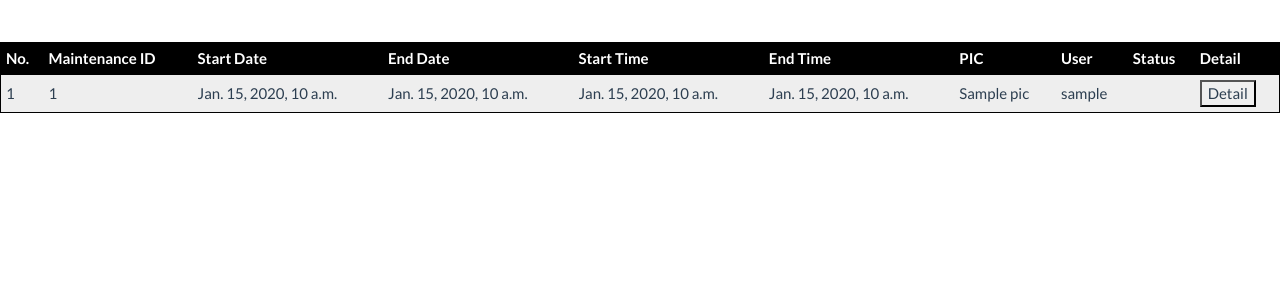
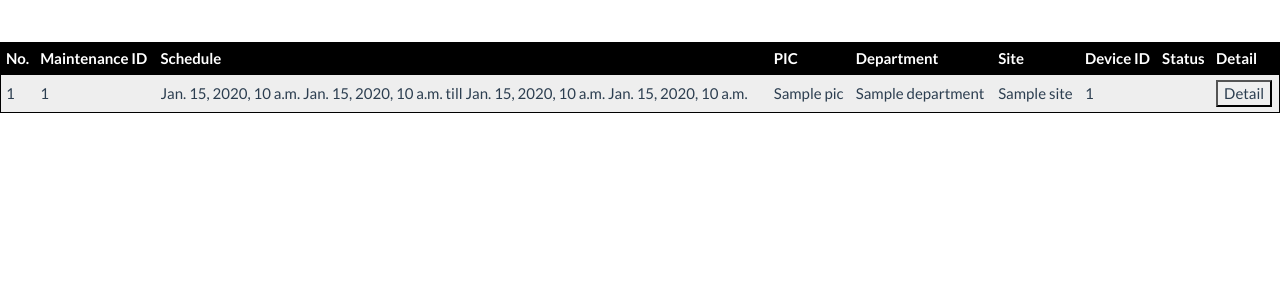
Before and after one commit to fadlimfp94/mis, a Django app: template forms/templates/forms/display.html in a window 1280 px wide. Shown: the part 60-360 px from the top of the page. Run offline with Django 3.2, Linux system fonts and the light colour scheme; the template is opened without the code that fills it: most values are stand-ins (such as "Sample title", 1, 10 or a date in 2020); some libraries are stand-ins or nearby versions.

Commit message:
add form validation and revise display template

```diff
--- a/forms/templates/forms/detail.html
+++ b/forms/templates/forms/detail.html
@@ -81,7 +81,7 @@
       <td>{{ activity.estimation_duration }}</td>
   </tr>
   <tr>
-      <td>Document</td>
+      <td>Method Operation Procedure</td>
       <td><a href="{{ activity.document.url }}">  {{ activity.document.url }} </a>></td>
   </tr>
 </table>
--- a/forms/templates/forms/display.html
+++ b/forms/templates/forms/display.html
@@ -10,25 +10,23 @@
   <tr>
     <th>No.</th>
     <th>Maintenance ID</th>
-    <th>Start Date</th>
-    <th>End Date</th>
-    <th>Start Time</th>
-    <th>End Time</th>
+    <th>Schedule</th>
     <th>PIC</th>
-	<th>User</th>
-	<th>Status</th>
-	<th>Detail</th>
+  	<th>Department</th>
+    <th>Site</th>
+    <th>Device ID</th>
+  	<th>Status</th>
+  	<th>Detail</th>
   </tr>
   {% for item in schedule_and_pic_set %}
   <tr>
   	<td>  {{ forloop.counter0|add:schedule_and_pic_set.start_index }} </td>
     <td> {{ item.maintenance_id }} </td>
-    <td> {{ item.start_date }} </td>
-    <td> {{ item.end_date }} </td>
-    <td> {{ item.start_time }} </td>
-    <td> {{ item.end_time }} </td>
+    <td> {{ item.start_date }}  {{ item.start_time }}  till  {{ item.end_date }}  {{ item.end_time }} </td>
     <td> {{ item.pic }} </td>
-    <td> {{ item.maintenance.user.username }} </td>
+    <td> {{ item.department }} </td>
+    <td> {{ item.site }} </td>
+    <td> {{ item.device_id }} </td>
     <td>
     	{% if item.maintenance.status == 2 %}
     		Approved
--- a/forms/views.py
+++ b/forms/views.py
@@ -6,7 +6,7 @@ from django.contrib.auth.decorators import login_required
 from django.contrib.auth.decorators import user_passes_test
 from django.core.paginator import Paginator
 from django.core.mail import send_mail
-
+from django.db.models import F
 
 def staff_check(user):
     return user.is_staff
@@ -63,7 +63,7 @@ def detail(request):
 @login_required(login_url='forms:login')
 def display(request):
     if request.user.is_staff:
-        schedule_and_pic_set = ScheduleAndPIC.objects.all().order_by('maintenance__status','-start_date')
+        schedule_and_pic_set = ScheduleAndPIC.objects.all().order_by('maintenance__status','-start_date').annotate(site=F('maintenance__locationanddevice__site'),device_id=F('maintenance__locationanddevice__device_id'))
     else:
         schedule_and_pic_set = ScheduleAndPIC.objects.filter(maintenance__user_id=request.user.id).order_by('maintenance__status','-start_date')
     page = request.GET.get('page', 1)
@@ -89,6 +89,8 @@ def create_form(request):
         if is_valid is True:
             maintenance_obj = Maintenance(user=request.user, status=1)
             maintenance_obj.save()
+            maintenance_obj.code = str(datetime.date.today())+str(maintenance_obj.id+1000)
+            maintenance_obj.save()
             schedule_and_pic_obj = schedule_and_pic_form.save(commit=False)
             schedule_and_pic_obj.maintenance = maintenance_obj
             schedule_and_pic_obj.save()
--- /dev/null
+++ b/requirements.txt
@@ -0,0 +1,4 @@
+Django==1.10.2
+django-bootstrap3==7.1.0
+django-crispy-forms==1.6.1
+django-html5==1.0.0
```
Also changed, not shown: forms/forms.py (+13 -2 lines), forms/models.py (+12 -10 lines), forms/templates/login.html (+6 -16 lines), 4 other files.
